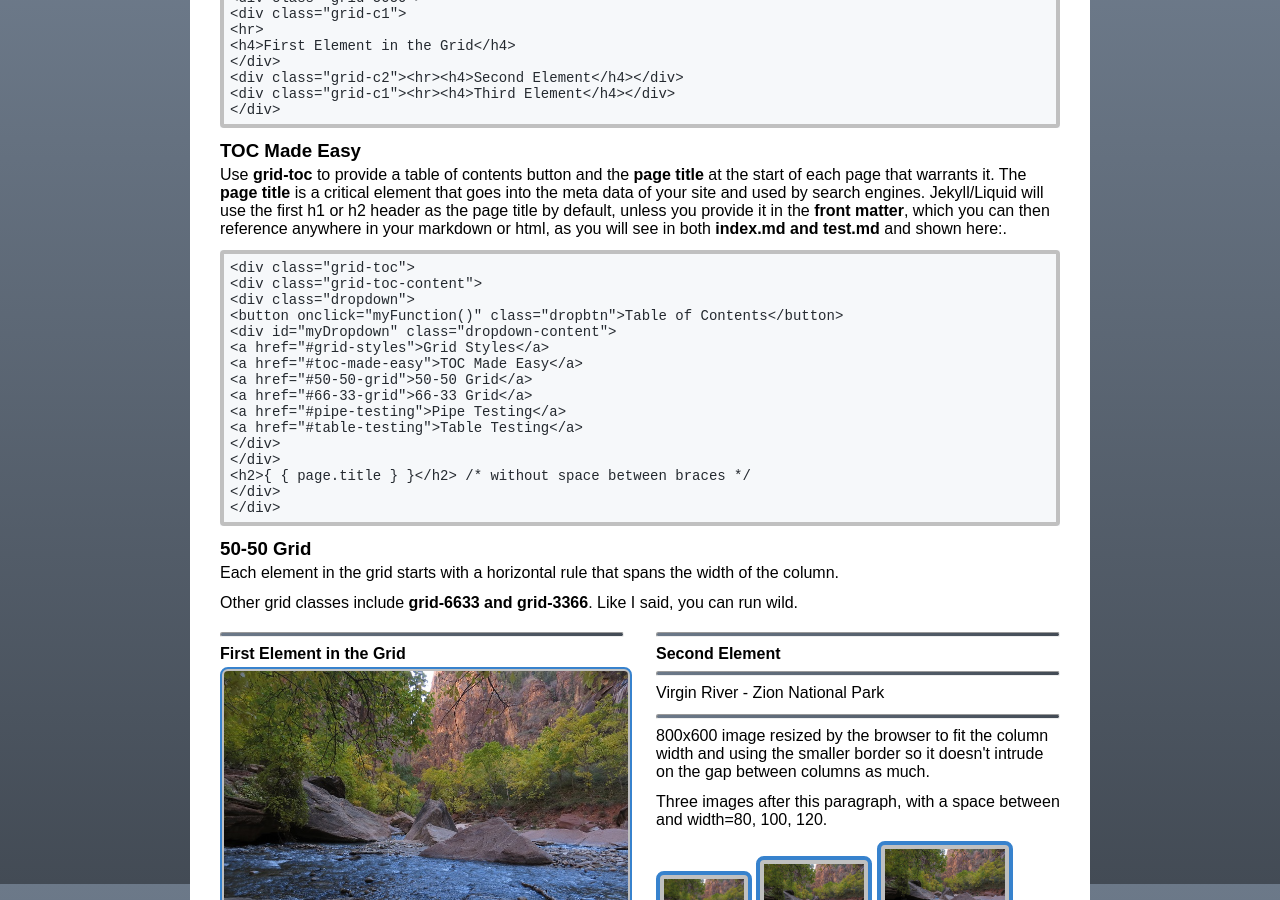
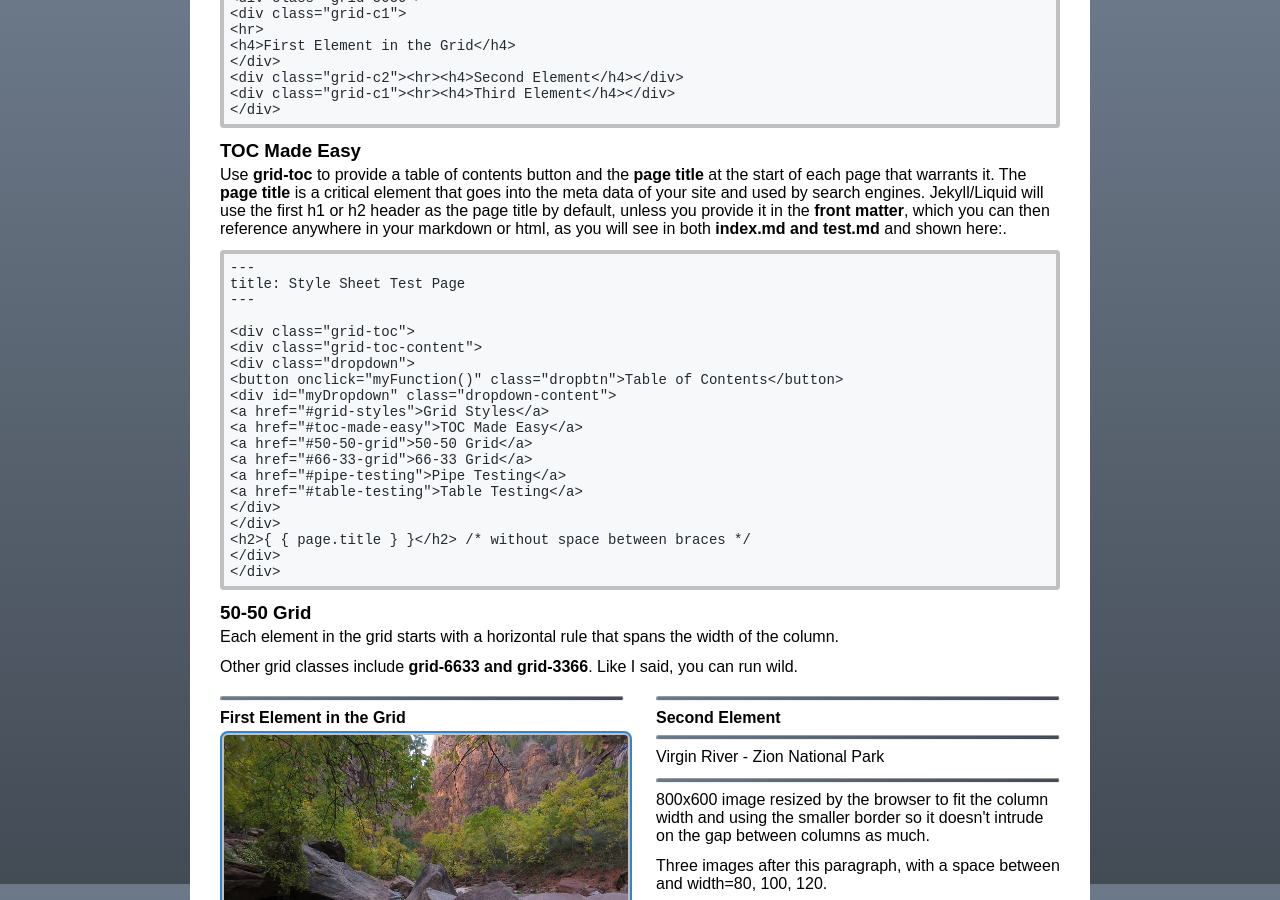
Before and after one commit to TR-Systems/modernist, a Jekyll site: the page built from test.md, in a window 1280 px wide and 900 px high, scrolled down 916 px. Built offline with Jekyll 4.4.1, drawn with Linux system fonts in a browser that asks for light colours; our own code applies the rules of GitHub Pages for plain Markdown files.

Commit message:
Update test.md

````diff
--- a/test.md
+++ b/test.md
@@ -73,6 +73,10 @@ start with a <tag> and end with the terminator of that </tag> or any other tag.
 Use **grid-toc** to provide a table of contents button and the **page title** at the start of each page that warrants it.  The **page title** is a critical element that goes into the meta data of your site and used by search engines. Jekyll/Liquid will use the first h1 or h2 header as the page title by default, unless you provide it in the **front matter**, which you can then reference anywhere in your markdown or html, as you will see in both **index.md and test.md** and shown here:.
 
 ```
+---
+title: Style Sheet Test Page
+---
+
 <div class="grid-toc">
 <div class="grid-toc-content">
 <div class="dropdown">
````
